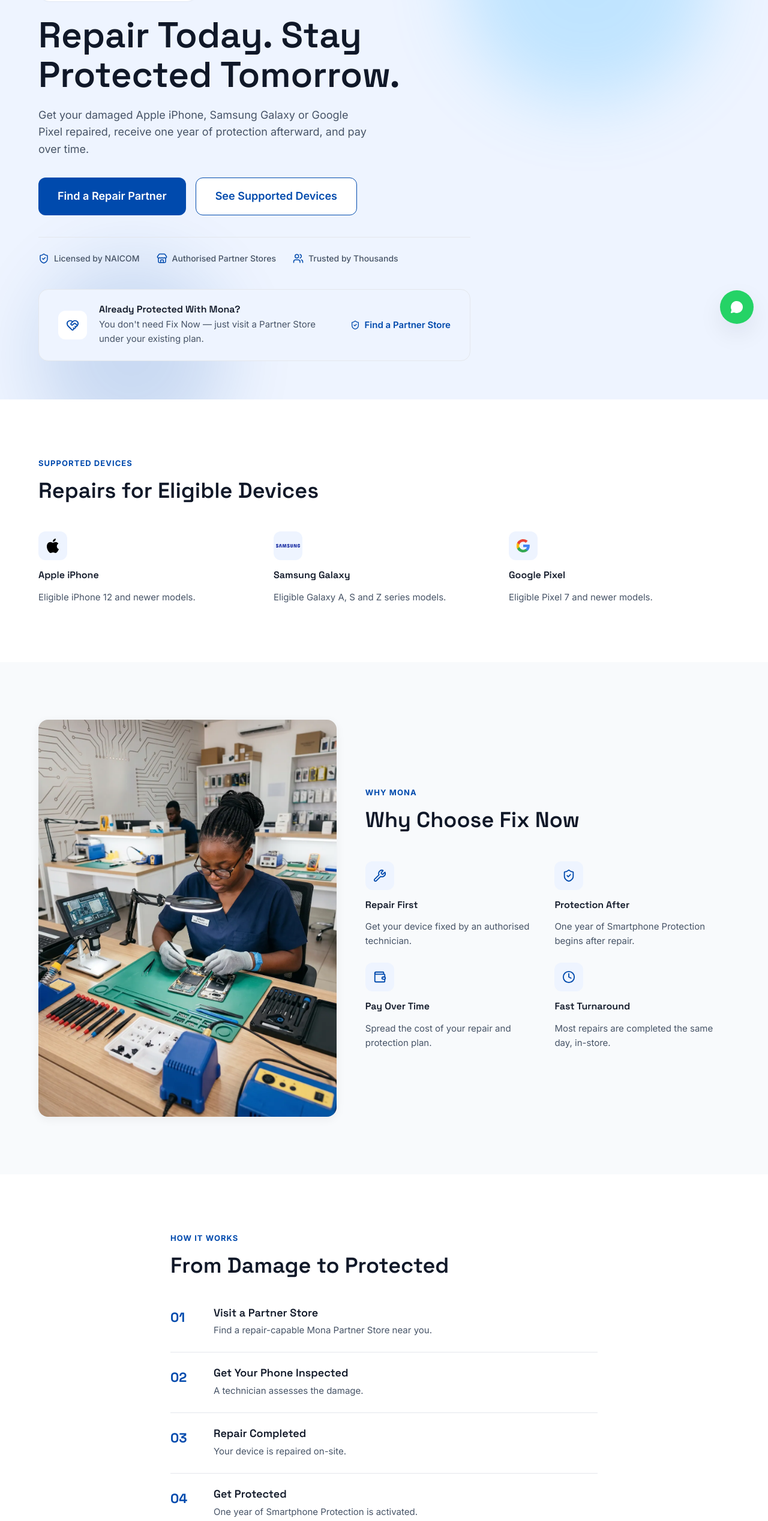
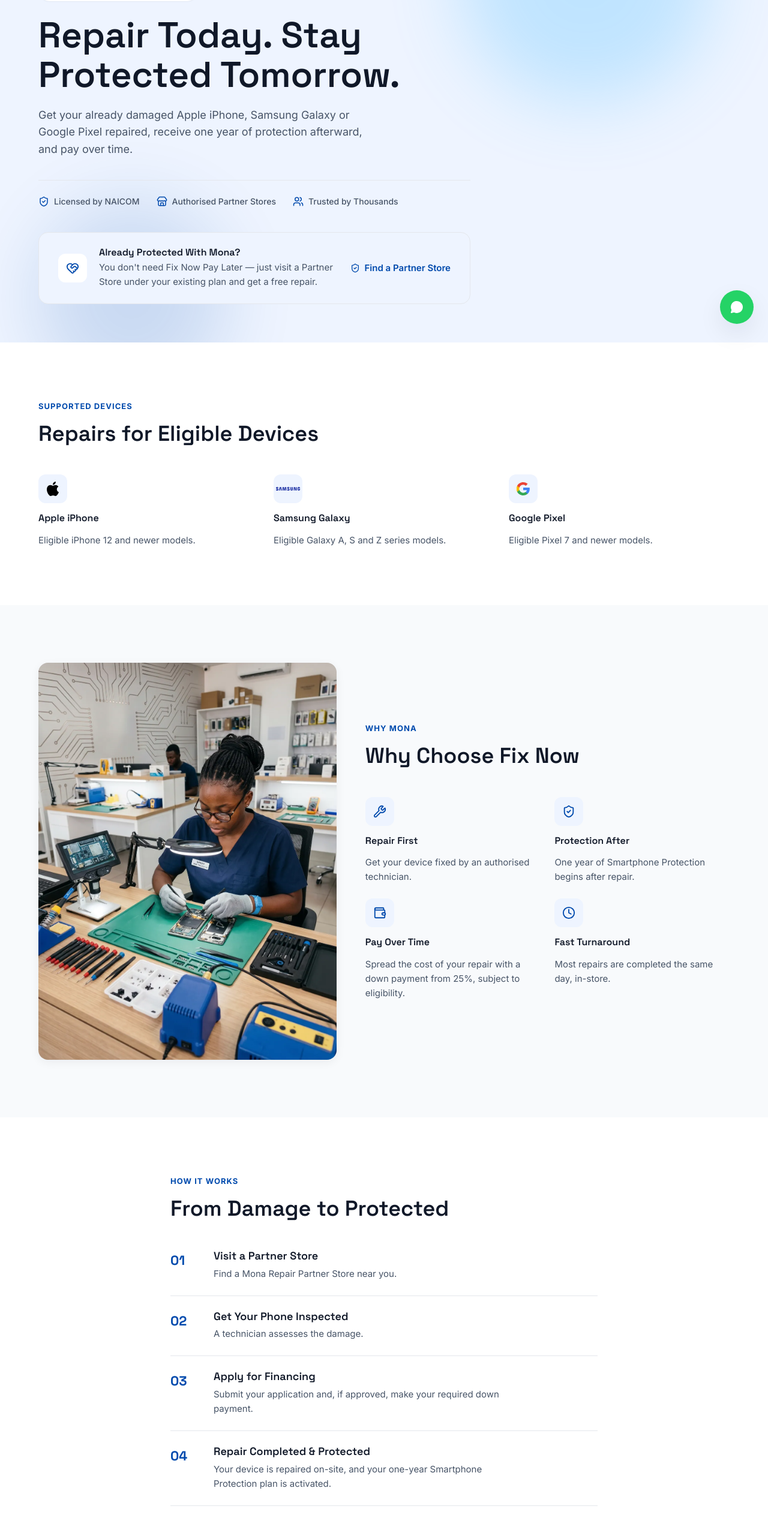
Before and after one commit to codemande/mona-mona, a React (Vite) app: page /fix-now-get-protected-pay-later in a window 1280 px wide. Shown: the part 236-2772 px from the top of the page at 60% size. Built offline with nearby package versions, Linux system fonts and the light colour scheme.

Commit message:
fix: enhance descriptions for clarity in the FixNow component

```diff
--- a/src/pages/FixNow.jsx
+++ b/src/pages/FixNow.jsx
@@ -27,16 +27,16 @@
 const whyFix = [
   { icon: Wrench, title: "Repair First", description: "Get your device fixed by an authorised technician." },
   { icon: ShieldCheck, title: "Protection After", description: "One year of Smartphone Protection begins after repair." },
-  { icon: Wallet, title: "Pay Over Time", description: "Spread the cost of your repair and protection plan." },
+  { icon: Wallet, title: "Pay Over Time", description: "Spread the cost of your repair with a down payment from 25%, subject to eligibility." },
   { icon: Clock, title: "Fast Turnaround", description: "Most repairs are completed the same day, in-store." },
 ];
 
 const steps = [
-  { title: "Visit a Partner Store", description: "Find a repair-capable Mona Partner Store near you." },
+  { title: "Visit a Partner Store", description: "Find a Mona Repair Partner Store near you." },
   { title: "Get Your Phone Inspected", description: "A technician assesses the damage." },
-  { title: "Repair Completed", description: "Your device is repaired on-site." },
-  { title: "Get Protected", description: "One year of Smartphone Protection is activated." },
-  { title: "Pay Over Time", description: "Spread your repair and protection cost over time." },
+  { title: "Apply for Financing", description: "Submit your application and, if approved, make your required down payment." },
+  { title: "Repair Completed & Protected", description: "Your device is repaired on-site, and your one-year Smartphone Protection plan is activated." },
+  { title: "Pay Over Time", description: "Spread your remaining balance over time." },
 ];
 
 const included = [
@@ -67,9 +67,9 @@
 
       <PageHero
         title="Repair Today. Stay Protected Tomorrow."
-        subtitle="Get your damaged Apple iPhone, Samsung Galaxy or Google Pixel repaired, receive one year of protection afterward, and pay over time."
-        primary={{ label: "Find a Repair Partner", href: "#locator" }}
-        secondary={{ label: "See Supported Devices", to: "/supported-devices" }}
+        subtitle="Get your already damaged Apple iPhone, Samsung Galaxy or Google Pixel repaired, receive one year of protection afterward, and pay over time."
+        // primary={{ label: "Find a Repair Partner", href: "#locator" }}
+        // secondary={{ label: "See Supported Devices", to: "/supported-devices" }}
         trust={["Licensed by NAICOM", "Authorised Partner Stores", "Trusted by Thousands"]}
       >
         <div className={styles.calloutBox}>
@@ -78,7 +78,7 @@
           </div>
           <div className={styles.calloutText}>
             <h3>Already Protected With Mona?</h3>
-            <p>You don't need Fix Now — just visit a Partner Store under your existing plan.</p>
+            <p>You don't need Fix Now Pay Later — just visit a Partner Store under your existing plan and get a free repair.</p>
           </div>
           <Link to="/partner-stores">
             <ShieldCheck size={16} aria-hidden="true" /> Find a Partner Store
```
